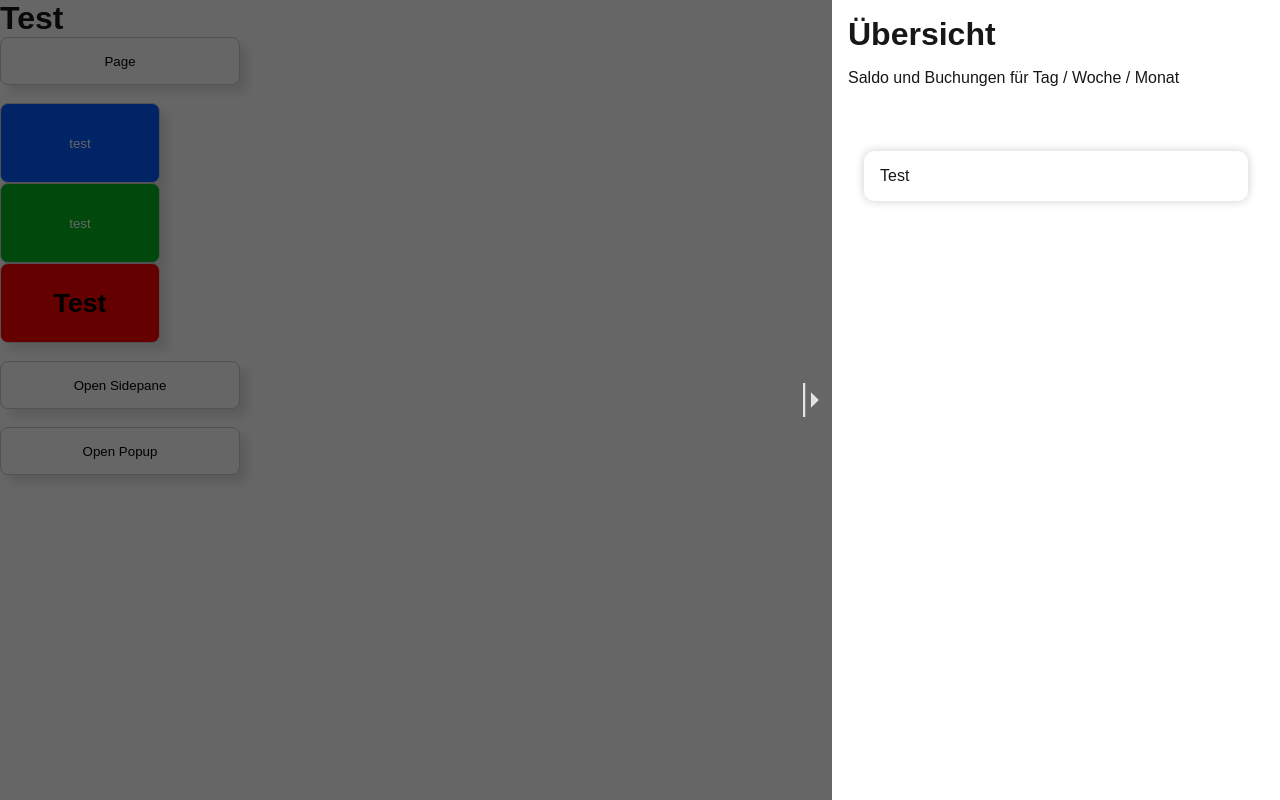
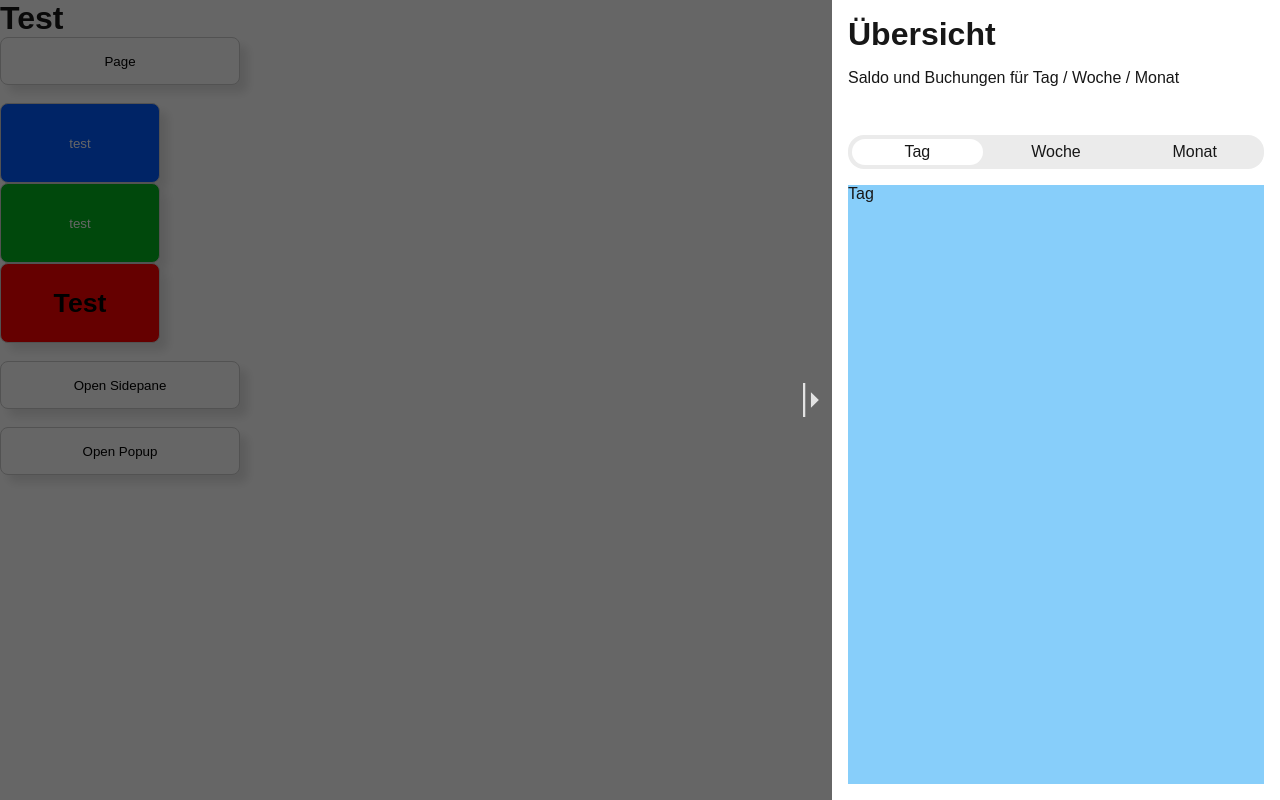
Before and after one commit to justusbruegmann/stechuhr, a Next.js app: page /ctest in a window 1280 px wide. Both pictures are taken after a click on the button "Open Sidepane". Built offline with nearby package versions, Linux system fonts and the light colour scheme.

Commit message:
Use tabs in the Overview component

```diff
--- a/src/app/globals.css
+++ b/src/app/globals.css
@@ -1,6 +1,7 @@
 :root {
   --background: #ffffff;
   --foreground: #171717;
+  --muted-foreground: #17171715;
 }
 /*
 @media (prefers-color-scheme: dark) {
--- a/src/components/layout/Tabs.tsx
+++ b/src/components/layout/Tabs.tsx
@@ -1,7 +1,6 @@
 import * as React from 'react';
 import styles from './Tabs.module.css';
 import Card from "@/components/layout/Card";
-import Button from "@/components/layout/Button";
 
 interface TabsProps {
     tabs: Record<string, React.ReactNode>;
--- a/src/components/overview/Overview.tsx
+++ b/src/components/overview/Overview.tsx
@@ -1,20 +1,27 @@
 import * as React from 'react';
-import Card from "@/components/layout/Card";
 import Styles from "./Overview.module.css";
+import Tabs from "@/components/layout/Tabs";
 
 
 export default function Overview() {
+
+
+    const day = <div>Tag</div>
+    const week = <div>Woche</div>
+    const month = <div>Monat</div>
+
+    const tabs = {
+        "Tag": day,
+        "Woche": week,
+        "Monat": month
+    }
 
     return (
         <>
             <h3 className={`${Styles["title"]}`}>Übersicht</h3>
             <p className={`${Styles["subtitle"]}`}>Saldo und Buchungen für Tag / Woche / Monat</p>
 
-            <Card>
-                <div>
-                    Test
-                </div>
-            </Card>
+            <Tabs tabs={tabs} />
 
         </>
     );
```
Also changed, not shown: src/components/overview/Overview.module.css (line endings or trailing spaces).
